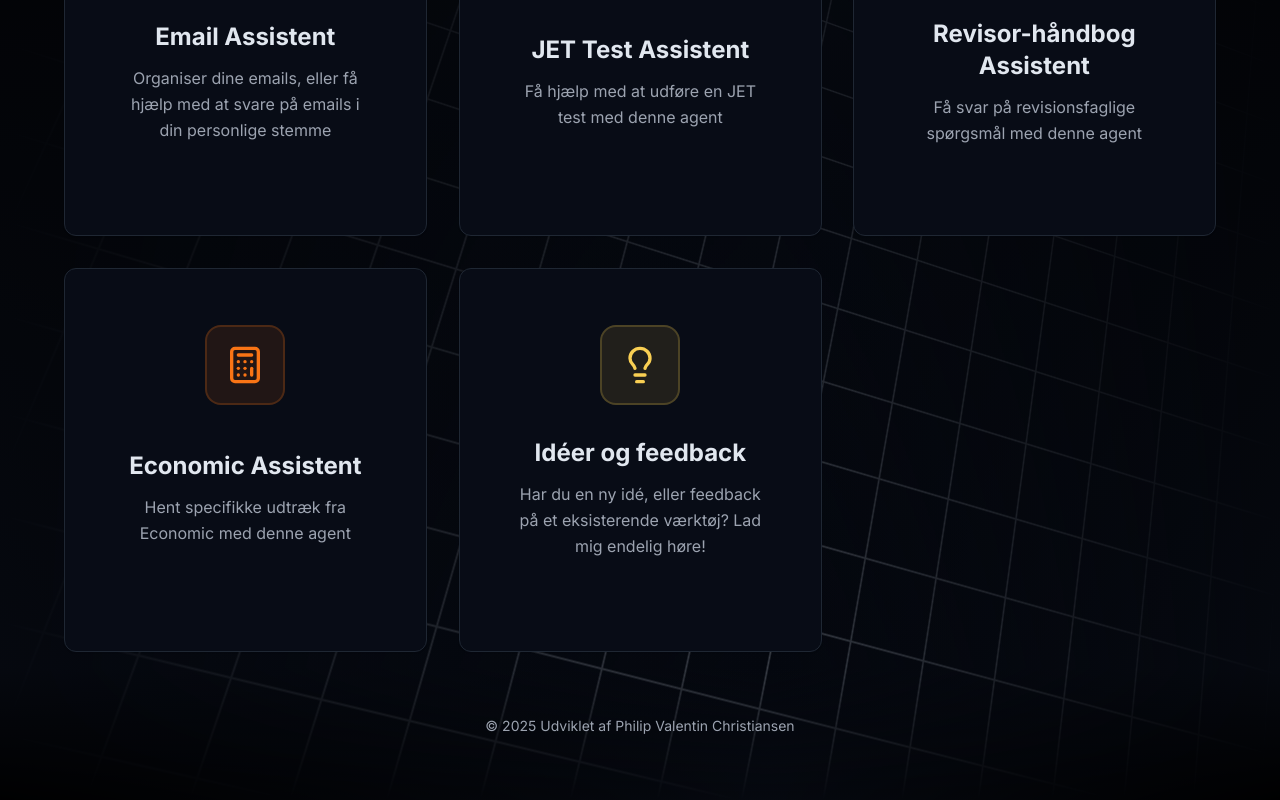
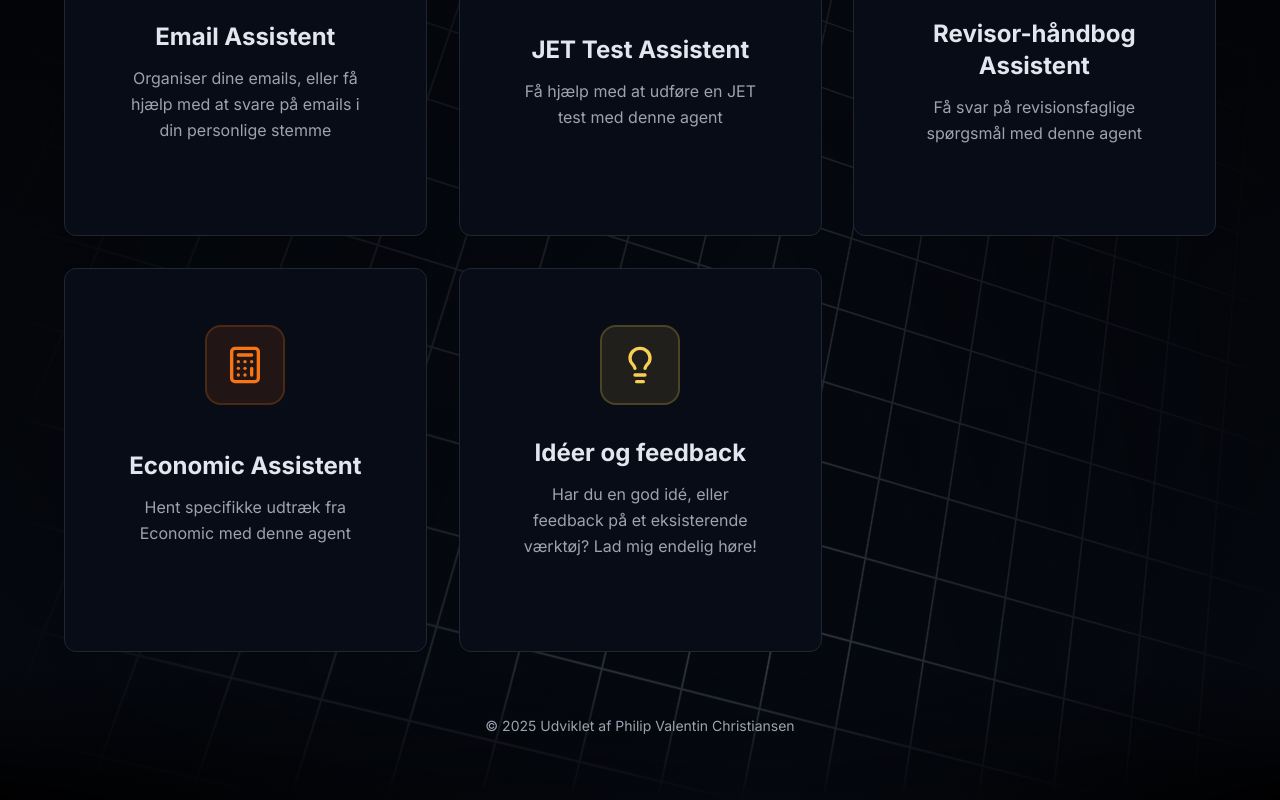
Before and after one commit to PValentinoo/AutoMate, a React (Vite) app: page / in a window 1280 px wide. Shown: the part 523-1323 px from the top of the page. Built offline with nearby package versions, Linux system fonts and the light colour scheme.

Commit message:
Tekstændring

```diff
--- a/src/pages/Index.tsx
+++ b/src/pages/Index.tsx
@@ -47,7 +47,7 @@ const Index = () => {
     },
     {
       title: "Idéer og feedback",
-      description: "Har du en ny idé, eller feedback på et eksisterende værktøj? Lad mig endelig høre!",
+      description: "Har du en god idé, eller feedback på et eksisterende værktøj? Lad mig endelig høre!",
       icon: Lightbulb,
       color: "idea" as const,
       workflowType: "idea",
```
